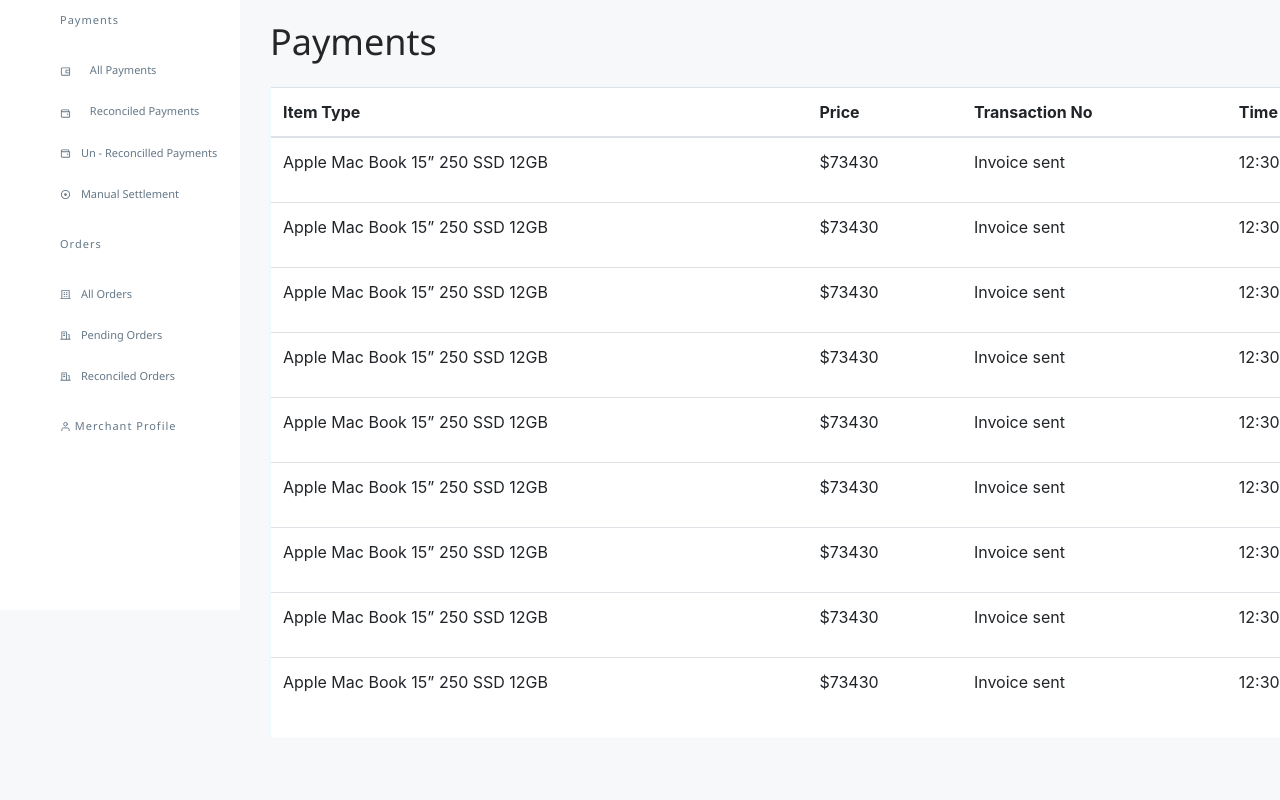
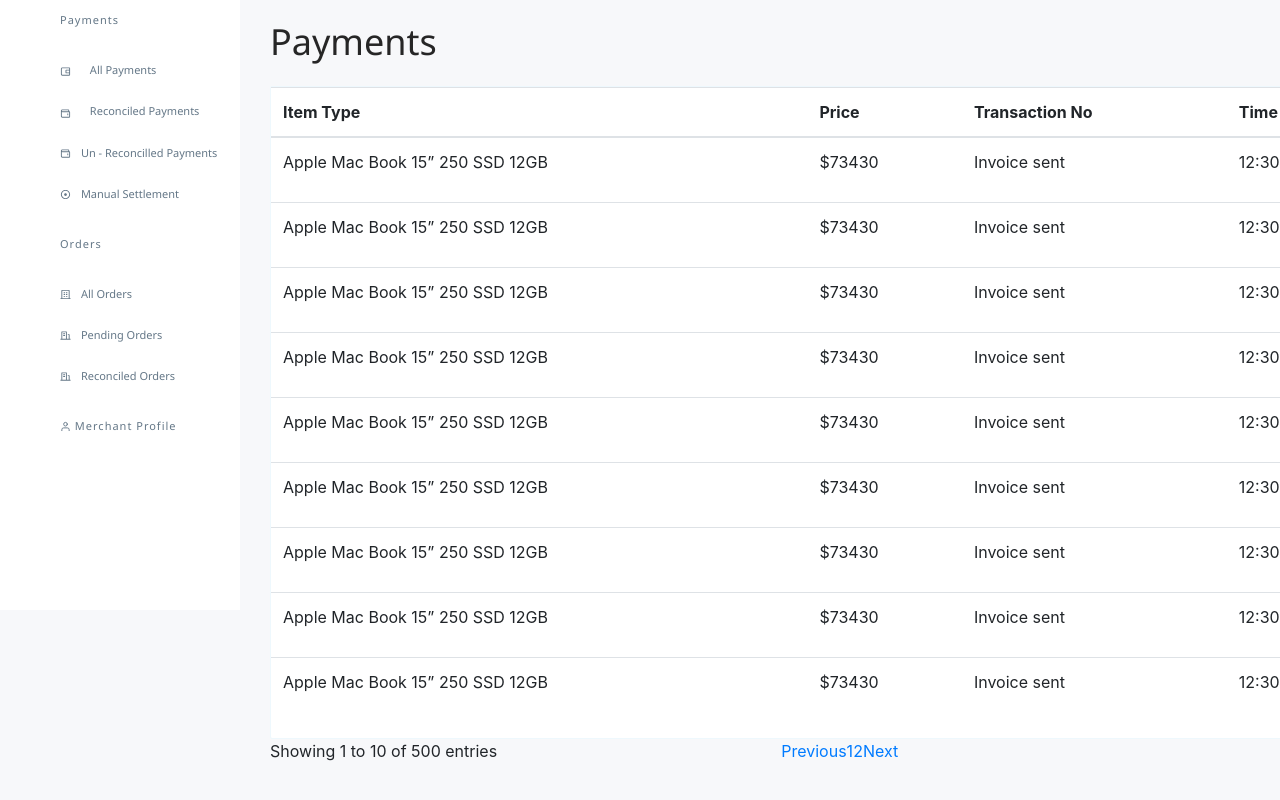
Before and after one commit to siccoo/dashboard-ui, a React (Create React App) app: page / in a window 1280 px wide. Shown: the part 190-990 px from the top of the page. Built offline with nearby package versions, Linux system fonts and the light colour scheme.

Commit message:
Modification of App.js & App.css

```diff
--- a/src/App.css
+++ b/src/App.css
@@ -340,6 +340,18 @@
   padding-left: 70px;
 }
 
+.col-sm-5 {
+  -ms-flex: 0 0 41.666667%;
+  flex: 0 0 41.666667%;
+  max-width: 41.666667%;
+}
+
+.col-sm-7 {
+  -ms-flex: 0 0 58.333333%;
+  flex: 0 0 58.333333%;
+  max-width: 58.333333%;
+}
+
 /* CONTENT */
 /******* Content Page *******/
 .content-page {
--- a/src/App.js
+++ b/src/App.js
@@ -498,6 +498,32 @@
                     </div>
                     {/* <!-- END ROW --> */}
 
+                    <div className="row">
+                      <div className="col-sm-5">
+                        <div className="dataTables_info" id="example2_info" role="status" aria-live="polite">
+                            Showing 1 to 10 of 500 entries
+                        </div>
+                      </div>
+                      <div className="col-sm-7">
+                        <div className="dataTables_paginate paging_simple_numbers" id="example2_paginate">
+                          <ul className="pagination">
+                            <li className="paginate_button previous disabled" id="example2_previous">
+                              <a href="#" aria-controls="example2" data-dt-idx="0" tabindex="0">Previous</a>
+                            </li>
+                            <li className="paginate_button previous disabled" id="example2_previous">
+                              <a href="#" aria-controls="example2" data-dt-idx="0" tabindex="0">1</a>
+                            </li>
+                            <li className="paginate_button previous disabled" id="example2_previous">
+                              <a href="#" aria-controls="example2" data-dt-idx="0" tabindex="0">2</a>
+                            </li>
+                            <li className="paginate_button next disabled" id="example2_next">
+                              <a href="#" aria-controls="example2" data-dt-idx="0" tabindex="1">Next</a>
+                            </li>
+                          </ul>
+                        </div>
+                      </div>
+                    </div>
+
             </div>
           </div>
         </div>
```
